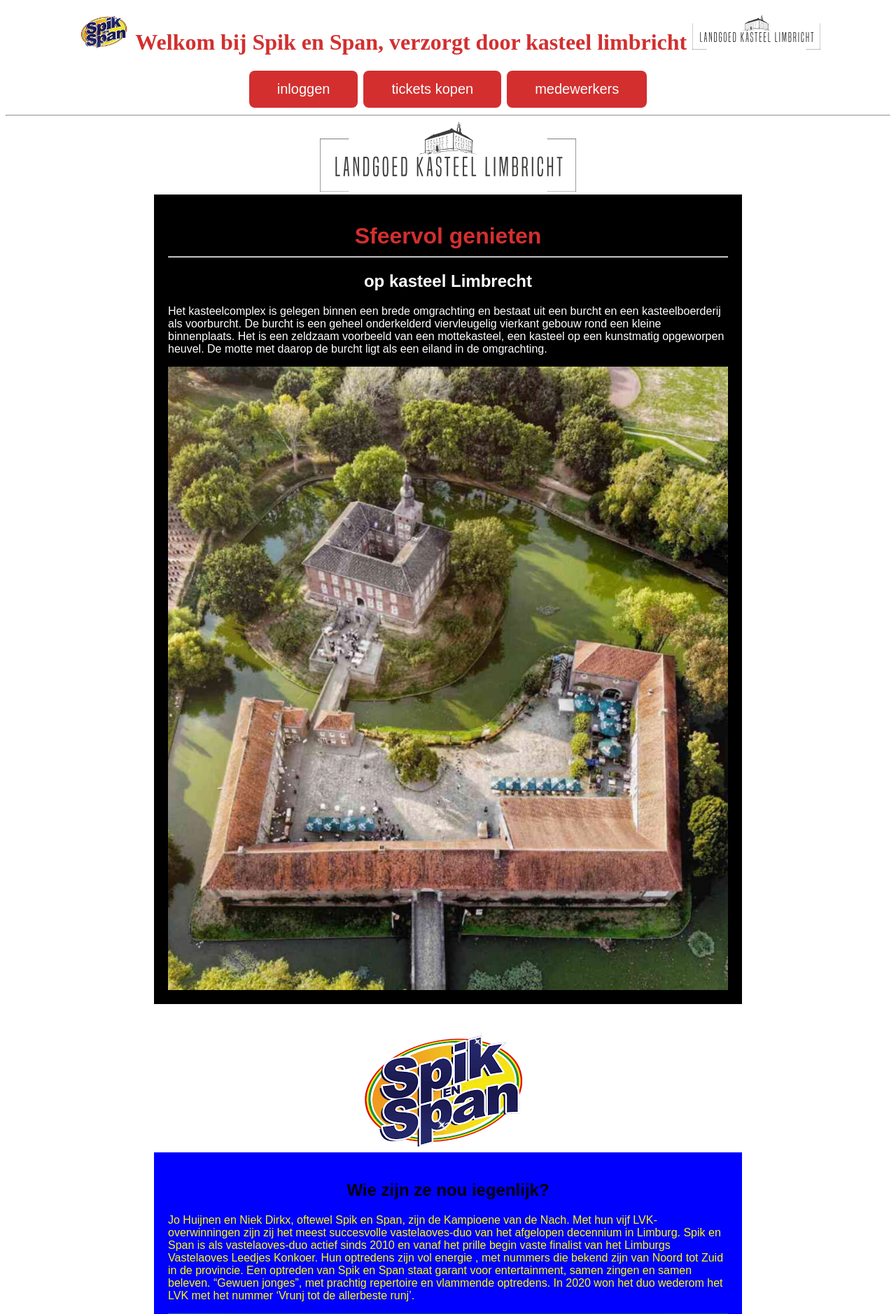
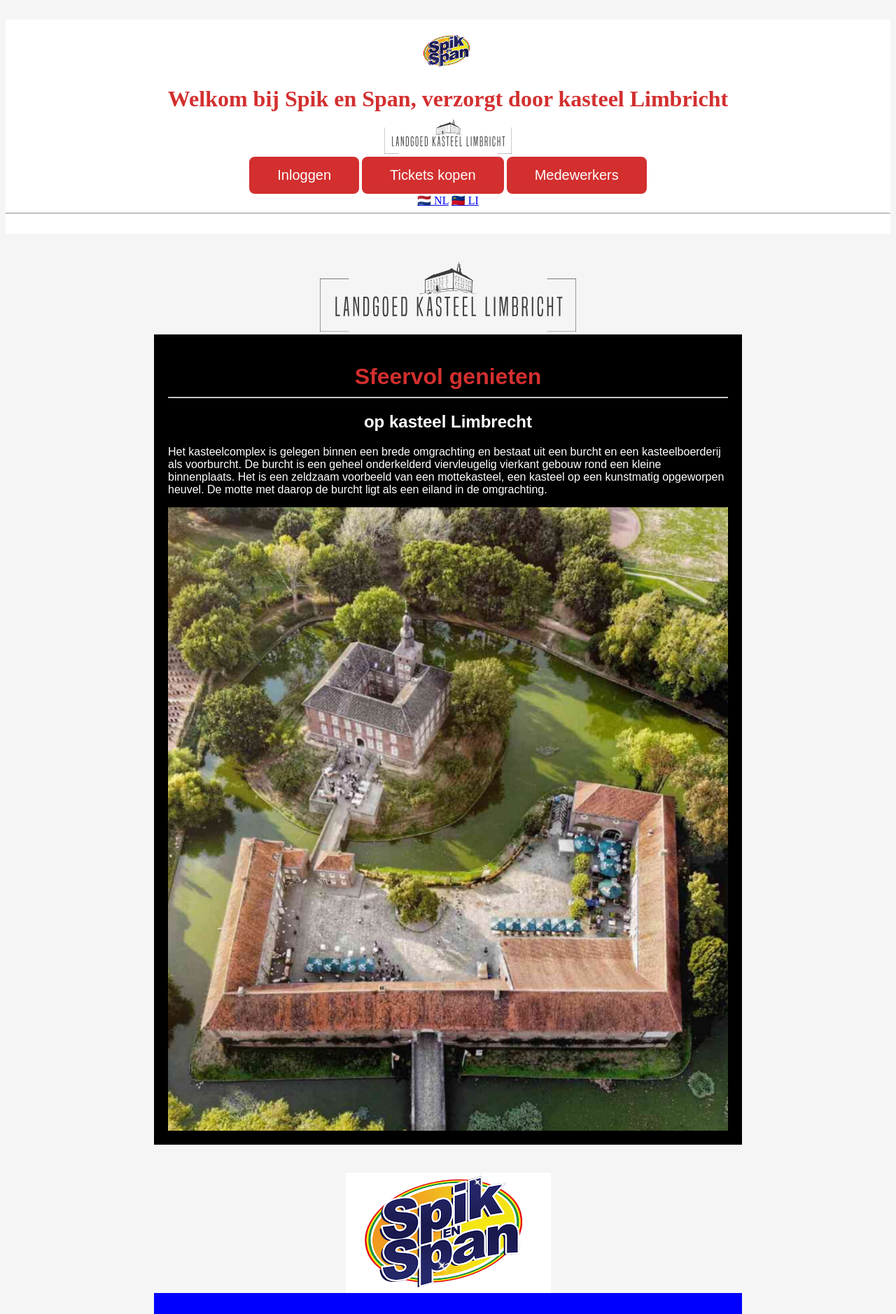
Before and after one commit to jaspervkalsbeek-svg/Ticket, a PHP site: page /homepage.php in a window 1280 px wide. Shown: the top 1878 px of the page at 70% size. Run offline with PHP 8.4, Linux system fonts and the light colour scheme.

Commit message:
Changes to be committed: 	modified:   admin/admin.php 	new file:   lang/li.php 	new file:   lang/nl.php 	modified:   public/confirmorder.php 	modified:   public/festivals.php 	modified:   public/homepage.php 	modified:   public/ordersV2.php 	modified:   public/style.css

```diff
--- a/admin/admin.php
+++ b/admin/admin.php
@@ -2,6 +2,8 @@
 ini_set ('display_errors',1);
 ini_set ('display_startup_errors',1);
 error_reporting (E_ALL);
+
+session_start();
 
 include ("../includes/db.php");
 
--- /dev/null
+++ b/lang/nl.php
@@ -0,0 +1,25 @@
+<?php
+return [
+    // Header
+    "welkom"            => "Welkom bij Spik en Span, verzorgt door kasteel Limbricht",
+    "inloggen"          => "Inloggen",
+    "tickets"           => "Tickets kopen",
+    "medewerkers"       => "Medewerkers",
+
+    // Kasteel sectie
+    "kasteel_titel"     => "Sfeervol genieten",
+    "kasteel_subtitel"  => "op kasteel Limbrecht",
+    "kasteel_tekst"     => "Het kasteelcomplex is gelegen binnen een brede omgrachting en bestaat uit een burcht en een kasteelboerderij als voorburcht.
+                            De burcht is een geheel onderkelderd viervleugelig vierkant gebouw rond een kleine binnenplaats. Het is een zeldzaam voorbeeld van een mottekasteel,
+                            een kasteel op een kunstmatig opgeworpen heuvel. De motte met daarop de burcht ligt als een eiland in de omgrachting.",
+
+    // Spik en Span sectie
+    "spikspan_titel"    => "Wie zijn ze nou eigenlijk?",
+    "spikspan_tekst"    => "Jo Huijnen en Niek Dirkx, oftewel Spik en Span, zijn de Kampioene van de Nach.
+                            Met hun vijf LVK-overwinningen zijn zij het meest succesvolle vastelaoves-duo van het afgelopen decennium in Limburg.
+                            Spik en Span is als vastelaoves-duo actief sinds 2010 en vanaf het prille begin vaste finalist
+                            van het Limburgs Vastelaoves Leedjes Konkoer. Hun optredens zijn vol energie, met nummers die bekend zijn van
+                            Noord tot Zuid in de provincie. Een optreden van Spik en Span staat garant voor entertainment, samen zingen en samen beleven.
+                            'Gewuen jonges', met prachtig repertoire en vlammende optredens. In 2020 won het duo wederom het LVK met het nummer 'Vrunj tot de allerbeste runj'.",
+];
+?>
--- a/public/festivals.php
+++ b/public/festivals.php
@@ -39,7 +39,7 @@ $events = $stmt->fetchAll(PDO::FETCH_ASSOC);
                         <?php endif; ?>
                     </div>
                     <div class="card-name"><?= htmlspecialchars($e['name']) ?></div>
-                    <div class="card-desc"><?= htmlspecialchars($e['discription']) ?></div>
+                    <div class="card-desc"><?= htmlspecialchars($e['description']) ?></div>
                     <div class="card-location">📍 <?= htmlspecialchars($e['location']) ?></div>
                     <?php if ($minPrice): ?>
                         <span class="card-price">v.a. €<?= number_format($minPrice, 2, ',', '.') ?></span>
--- a/public/homepage.php
+++ b/public/homepage.php
@@ -1,59 +1,66 @@
+<?php
+$taal = $_GET['lang'] ?? 'nl';
+$t = include "../lang/{$taal}.php";
+?>
+
 <!DOCTYPE html>
-<html lang="en">
+<html lang="<?= $taal ?>">
 <head>
     <meta charset="UTF-8">
     <meta name="viewport" content="width=device-width, initial-scale=1.0">
-    <title>homepage</title>
+    <title>Homepage</title>
     <link rel="stylesheet" href="style.css">
 </head>
 
+<body>
+
     <header class="sticky-footer">
         <div>
-        <div class="logo">
-            <h1> <img src="../img/Spik en Span.png" alt="Spik en Span" height="50 px">Welkom bij Spik en Span, verzorgt door kasteel limbricht
-            <img src="../img/kasteel limbricht.svg" alt="Kasteel Limbricht" height="50 px"></h1>
+            <div class="header-buttons">
+                <img src="../img/Spik en Span.png" alt="Spik en Span" height="50px">
+                <h1><?= $t['welkom'] ?></h1>
+                <img src="../img/kasteel limbricht.svg" alt="Kasteel Limbricht" height="50px">
             </div>
 
             <div class="header-buttons">
-            <h1><a href="../inlog_page/login.php" class="btn-primary"><button>inloggen</button></a>
-            <a href="festivals.php" class="btn-primary"> <button> tickets kopen</button></a>
-            <a href="#" class="btn-primary"> <button>medewerkers</button></a></h1>
+                <a href="../inlog_page/login.php" class="btn-primary"><button><?= $t['inloggen'] ?></button></a>
+                <a href="festivals.php" class="btn-primary"><button><?= $t['tickets'] ?></button></a>
+                <a href="#" class="btn-primary"><button><?= $t['medewerkers'] ?></button></a>
+            </div>
+
+            <div class="taal-keuze">
+                <a href="?lang=nl">🇳🇱 NL</a>
+                <a href="?lang=li">🇱🇮 LI</a>
             </div>
         </div>
         <hr>
     </header>
 
-<body>
-
+    <!-- Kasteel sectie -->
     <img src="../img/kasteel limbricht.svg" alt="Kasteel Limbricht" height="100px">
     <div class="omschrijving">
-        <h1>Sfeervol genieten</h1>
+        <h1><?= $t['kasteel_titel'] ?></h1>
         <hr>
-        <h2 style="color: white; text-align: center;"> op kasteel Limbrecht</h2>
-        <p style="color: white;">Het kasteelcomplex is gelegen binnen een brede omgrachting en bestaat uit een burcht en een kasteelboerderij als voorburcht.
-            De burcht is een geheel onderkelderd viervleugelig vierkant gebouw rond een kleine binnenplaats. Het is een zeldzaam voorbeeld van een mottekasteel,
-            een kasteel op een kunstmatig opgeworpen heuvel. De motte met daarop de burcht ligt als een eiland in de omgrachting.</p>
-            <div><img src="../img/kasteel.jpg" alt="Kasteel Limbricht" class="img"></div>
+        <h2><?= $t['kasteel_subtitel'] ?></h2>
+        <p><?= $t['kasteel_tekst'] ?></p>
+        <div>
+            <img src="../img/kasteel.jpg" alt="Kasteel Limbricht" class="img">
+        </div>
     </div>
 
-<img src="../img/Spik en Span.png" alt="spik en span" style="display: block; margin-left: auto; margin-right: auto;">
-    <div class="omschrijving" style="background-color: blue;">
-
-        <h2 style="text-align: center;">Wie zijn ze nou iegenlijk?</h2>
-        <p style="color: yellow"> Jo Huijnen en Niek Dirkx, oftewel Spik en Span, zijn de Kampioene van de Nach.
-            Met hun vijf LVK-overwinningen zijn zij het meest succesvolle vastelaoves-duo van het afgelopen decennium in Limburg.
-            Spik en Span is als vastelaoves-duo actief sinds 2010 en vanaf het prille begin vaste finalist
-            van het Limburgs Vastelaoves Leedjes Konkoer. Hun optredens zijn vol energie , met nummers die bekend zijn van
-            Noord tot Zuid in de provincie. Een optreden van Spik en Span staat garant voor entertainment, samen zingen en samen beleven.
-            “Gewuen jonges”, met prachtig repertoire en vlammende optredens. In 2020 won het duo wederom het LVK met het nummer ‘Vrunj tot de allerbeste runj’.</p>
-            <div class="image"><img src="../img/spik en span.jpg" alt="Spik en Span" class="img" >
-
+    <!-- Spik en Span sectie -->
+    <img src="../img/Spik en Span.png" alt="Spik en Span" style="display: block; margin: 0 auto;">
+    <div class="omschrijving spikspan">
+        <h2><?= $t['spikspan_titel'] ?></h2>
+        <p><?= $t['spikspan_tekst'] ?></p>
+        <div class="image">
+            <img src="../img/spik en span.jpg" alt="Spik en Span" class="img">
         </div>
-</body>
+    </div>
 
     <footer>
-    <?php
-    include "../includes/footer.html";
-    ?>
+        <?php include "../includes/footer.html"; ?>
     </footer>
+
+</body>
 </html>
--- a/public/ordersV2.php
+++ b/public/ordersV2.php
@@ -16,7 +16,7 @@ $ttStmt->execute([$event_id]);
 $ticketTypes = $ttStmt->fetchAll(PDO::FETCH_ASSOC);
 
 $coupons = $conn->query('SELECT * FROM coupon_tb')->fetchAll(PDO::FETCH_ASSOC);
-?>
+?>j
 
 <!DOCTYPE html>
 <html lang="nl">
--- a/public/style.css
+++ b/public/style.css
@@ -58,7 +58,7 @@ h1 {
     margin: 0 auto 40px auto;
 }
 
-header
+header,
 body {
     background-color: #f5f5f5;
     padding: 20px 0;
@@ -141,3 +141,24 @@ header.sticky-footer {
     top: 0;
     background-color: white;
 }
+
+.omschrijving h2 {
+    color: white;
+    text-align: center;
+}
+
+.omschrijving p {
+    color: white;
+}
+
+.omschrijving.spikspan {
+    background-color: blue;
+}
+
+.omschrijving.spikspan h2 {
+    text-align: center;
+}
+
+.omschrijving.spikspan p {
+    color: yellow;
+}
```
Also changed, not shown: lang/li.php (added, +25 -0 lines), public/confirmorder.php (+0 -11 lines). Lines whose indentation alone changed are shown as unchanged.
